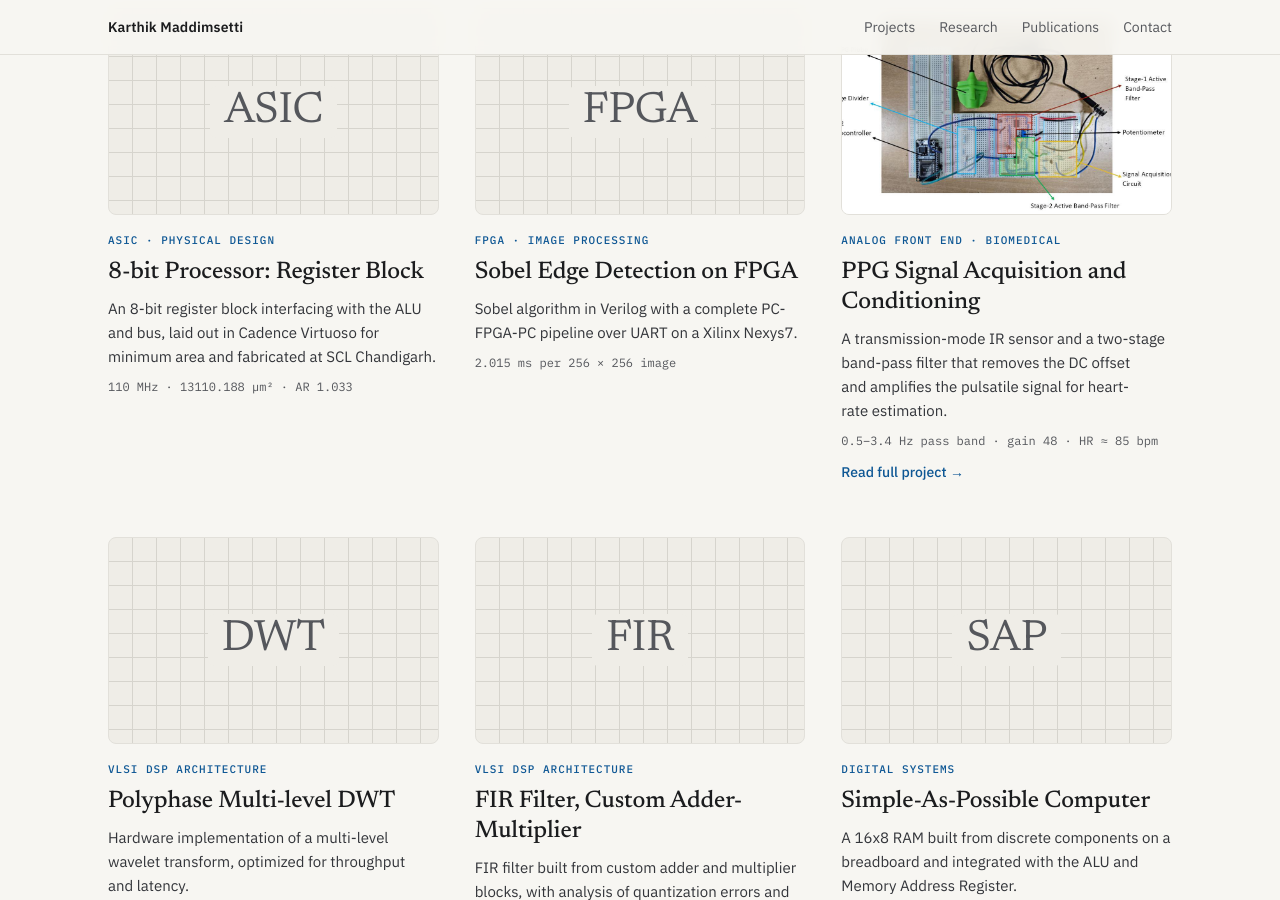
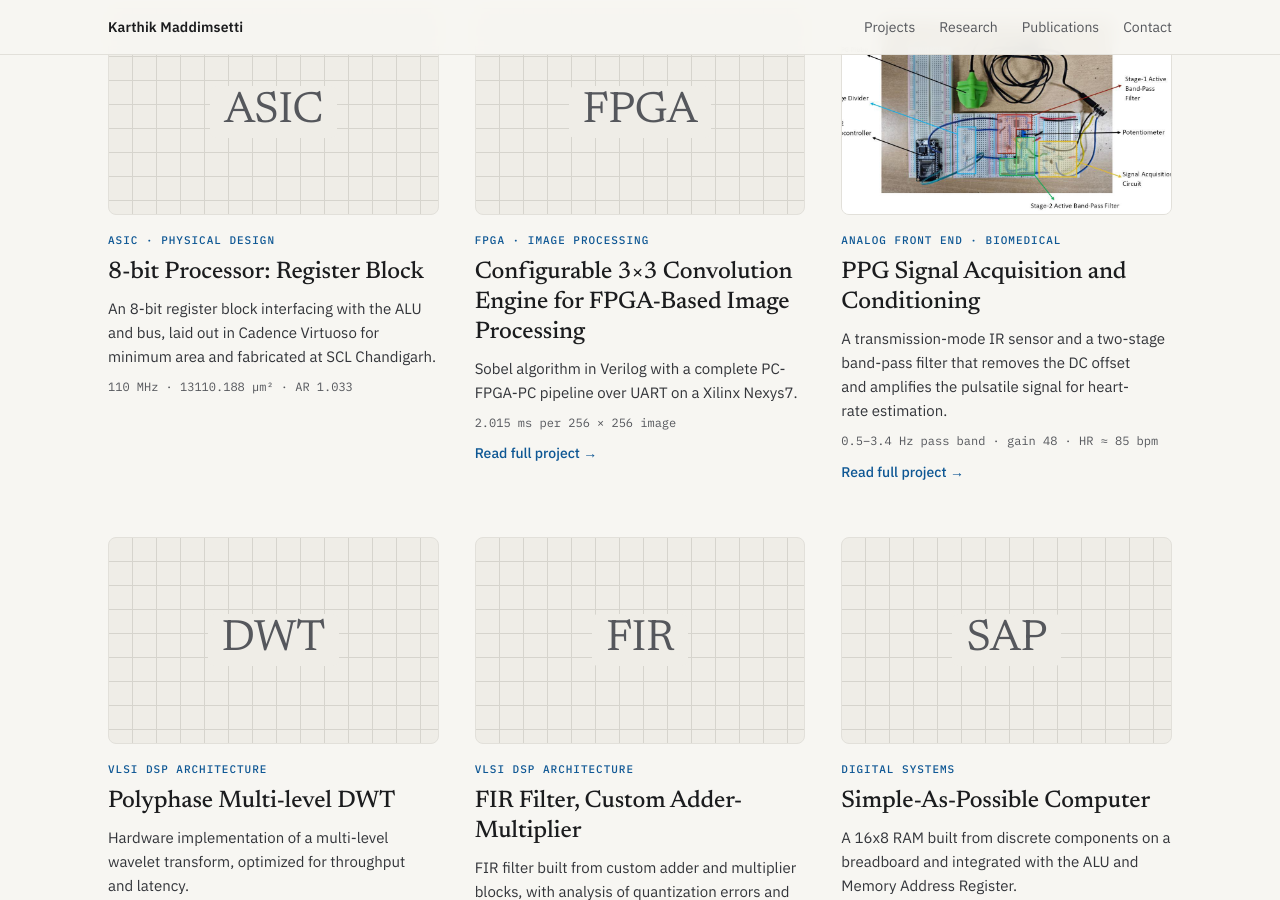
Before and after one commit to karthikm-22/karthikm-22.github.io, a Jekyll site: the page built from index.html, in a window 1280 px wide and 900 px high, scrolled down 545 px. Built offline with Jekyll 4.4.1, drawn with Linux system fonts in a browser that asks for light colours; part of the change alters nothing that is shown.

Commit message:
Update 02-sobel-fpga.md

```diff
--- a/_projects/02-sobel-fpga.md
+++ b/_projects/02-sobel-fpga.md
@@ -1,5 +1,5 @@
 ---
-title: Sobel Edge Detection on FPGA
+title: Configurable 3×3 Convolution Engine for FPGA-Based Image Processing
 order: 2
 tag: FPGA · Image Processing
 summary: Sobel algorithm in Verilog with a complete PC-FPGA-PC pipeline over UART on a Xilinx Nexys7.
@@ -7,3 +7,32 @@ meta: 2.015 ms per 256 × 256 image
 image: ""
 mark: FPGA
 ---
+
+# ── Detail page (only used because this file has text below the ---) ──
+heading: Configurable 3×3 Convolution Engine for FPGA-Based Image Processing
+eyebrow:  FPGA · Image Processing · Digital Systems
+intro: A configurable 3×3 convolution Engine for FPGA-Based architecture for grayscale images on a Nexys A7 FPGA, using BRAM-based buffering, three line buffers, and a 3×3 sliding window to support streaming image processing.
+cover: images/sobel/sys_block.jpg
+cover_caption: "Fig. 1 — System-level block diagram"
+report: files/PPG-Report.pdf
+---
+
+## Overview of the Project:
+
+The implementation processes an input image entirely through a MATLAB–FPGA-MATLAB flow. The image is first pre-processed in MATLAB and transmitted to the FPGA over UART. The FPGA implements the Sobel edge-detection architecture, computes the edge map in hardware, and sends the processed pixel stream back to the PC over UART. MATLAB then performs post-processing to reconstruct and display the final edge-detected image, completing the end-to-end hardware–software workflow.
+
+• Designed and implemented a modular Sobel edge detection architecture for grayscale images on a Nexys A7 FPGA, using BRAM-based buffering, three line buffers, and a 3×3 sliding window to support streaming image processing.
+• Implemented horizontal and vertical gradient computation using a configurable 3×3 coefficient window, allowing the architecture to be adapted to other window-based image processing and detection algorithms by changing the kernel coefficients.
+• Developed a MATLAB–FPGA verification framework over UART for image data transfer and hardware validation against a golden MATLAB reference model, achieving matching edge detection results.
+
+## Results
+
+### Input
+
+(images/sobel/inputs.png)
+
+### Input
+
+(images/sobel/outputs.png)
+
+### Demonstration Video
```
